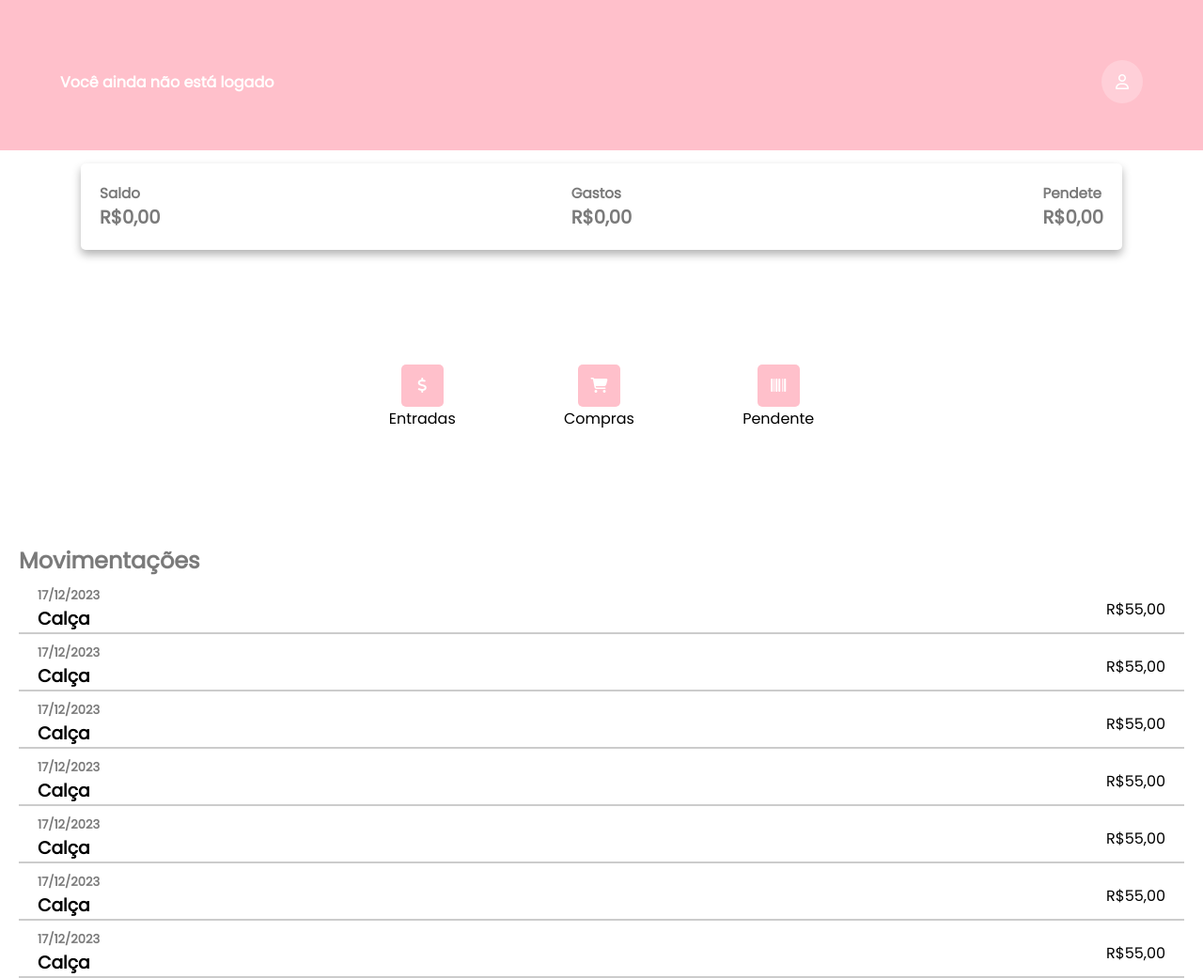
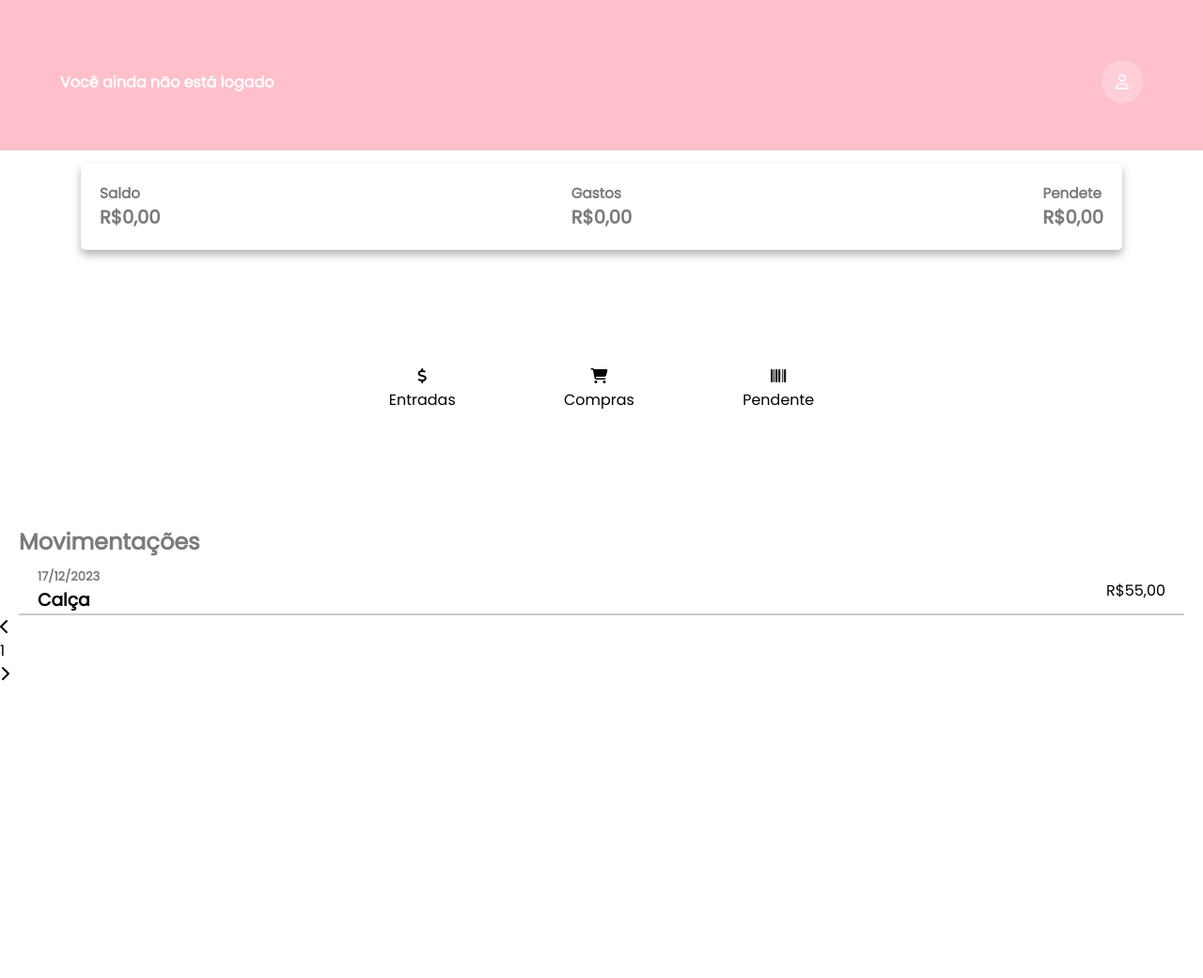
Before and after one commit to Gregox0/Finance-Manager-, a plain HTML site: page Index.html in a window 1280 px wide. Shown: the whole page at 94% size. After the commit the page ends 800 px from the top, so only its background shows below. Drawn offline with Linux system fonts and the light colour scheme; a web font is replaced by a local one.

Commit message:
Update Index.html

```diff
--- a/Index.html
+++ b/Index.html
@@ -34,22 +34,22 @@
   </header>
   <div id="update">
     <div id="container">
-      <div id="iContainer">
+      <div class="iContainer">
         <i class="fa-solid fa-dollar-sign"></i>
       </div>
       <p>Entradas</p>
     </div>
     <div id="container">
-      <div id="iContainer">
+      <div class="iContainer">
         <i class="fa-solid fa-cart-shopping"></i>
       </div>
       <p>Compras</p>
     </div>
     <div id="container">
-    <div id="iContainer">
-      <i class="fa-solid fa-barcode"></i>
-    </div>
-    <p>Pendente</p>
+      <div class="iContainer">
+        <i class="fa-solid fa-barcode"></i>
+      </div>
+      <p>Pendente</p>
     </div>
   </div>
   <main>
@@ -61,49 +61,16 @@
       </div>
       <p>R$55,00</p>
     </div>
-    <div id="mov">
-      <div id="info">
-        <h6>17/12/2023</h6>
-        <h3>Calça</h3>
-      </div>
-      <p>R$55,00</p>
+  </main>
+  <div id="listar">
+    <div class="iContainer disable">
+      <i class="fa-solid fa-chevron-left"></i>
     </div>
-    <div id="mov">
-      <div id="info">
-        <h6>17/12/2023</h6>
-        <h3>Calça</h3>
-      </div>
-      <p>R$55,00</p>
+    <p>1</p>
+    <div class="iContainer disable">
+      <i class="fa-solid fa-chevron-right"></i>
     </div>
-    <div id="mov">
-      <div id="info">
-        <h6>17/12/2023</h6>
-        <h3>Calça</h3>
-      </div>
-      <p>R$55,00</p>
-    </div>
-    <div id="mov">
-      <div id="info">
-        <h6>17/12/2023</h6>
-        <h3>Calça</h3>
-      </div>
-      <p>R$55,00</p>
-    </div>
-    <div id="mov">
-      <div id="info">
-        <h6>17/12/2023</h6>
-        <h3>Calça</h3>
-      </div>
-      <p>R$55,00</p>
-    </div>
-    <div id="mov">
-      <div id="info">
-        <h6>17/12/2023</h6>
-        <h3>Calça</h3>
-      </div>
-      <p>R$55,00</p>
-    </div>
-  </main>
+  </div>
 </body>
 
 </html>
```
